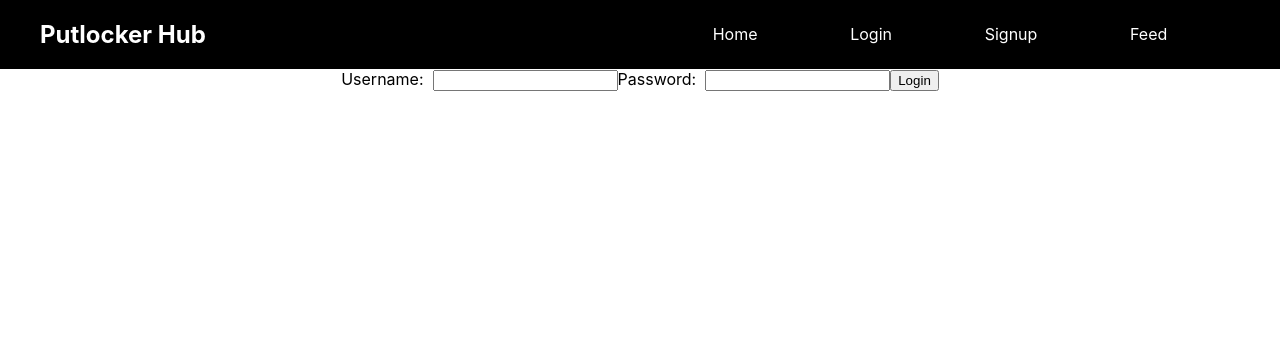
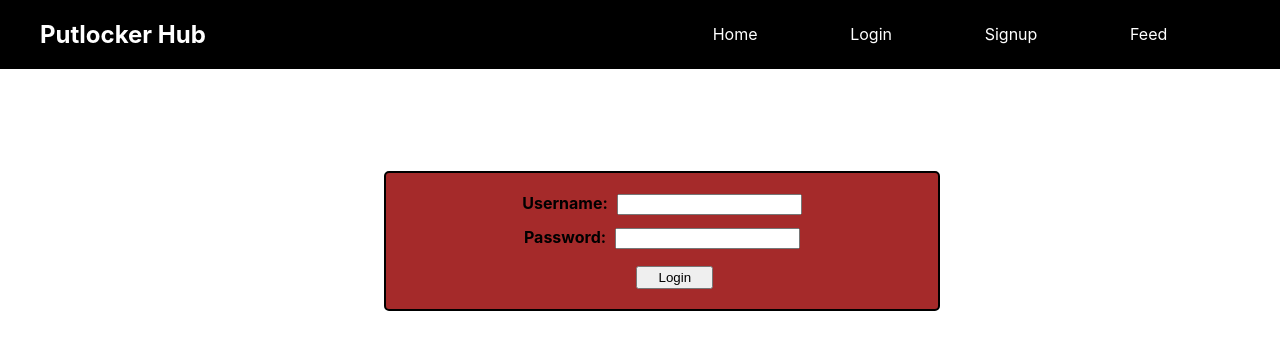
Before and after one commit to JesusNavarrete215/front-end, a React (Create React App) app: page /login in a window 1280 px wide. Shown: the top 350 px of the page. Built offline with nearby package versions, Linux system fonts and the light colour scheme.

Commit message:
login styling

```diff
--- a/src/App.css
+++ b/src/App.css
@@ -79,3 +79,26 @@ header h2 {
 	justify-content: center;
 	align-items: center;
 }
+/* stlying for login page  */
+.container{
+  display: flex;
+  flex-direction: column;
+  margin-top: 8%;
+  background-color: brown;
+  padding: 20px;
+  width: 40%;
+  margin-left: 30%;
+  border: 2px solid black;
+  border-radius: 5px;
+}
+.password {
+  margin: 12px 0 12px 0;
+}
+
+.button {
+  width: 15%;
+  margin-left: 45%;
+  margin-top: 5px;
+  padding: 2px;
+}
+/* end styling  */
--- a/src/components/Login.js
+++ b/src/components/Login.js
@@ -28,13 +28,15 @@ const Login = (props) => {
     return (
         <div>
             <form onSubmit={handleSubmit}>
-                <label>Username: &nbsp;
+                <div className='container'>
+                <label><strong>Username:</strong> &nbsp;
                     <input type='text' name='username' id='username' onChange={handleChange} value={formValue.username}/>
                 </label>
-                <label>Password: &nbsp;
+                <label className='password'><strong>Password:</strong> &nbsp;
                     <input text='password' name='password' id='password' onChange={handleChange} value={formValue.password}/>
                 </label>
-                <button>Login</button>
+                <button className='button'>Login</button>
+                </div>
             </form>
         </div>
     )
```
